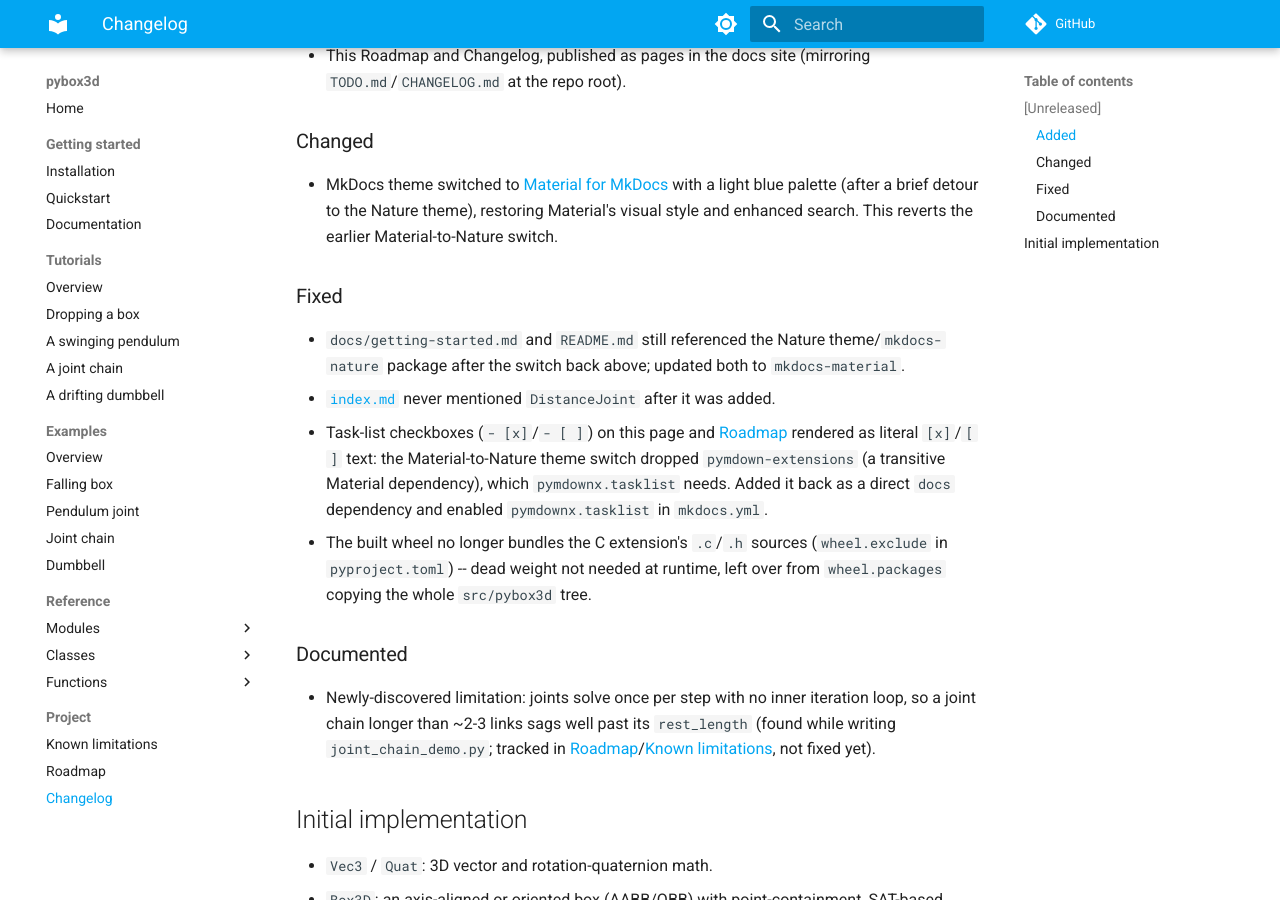
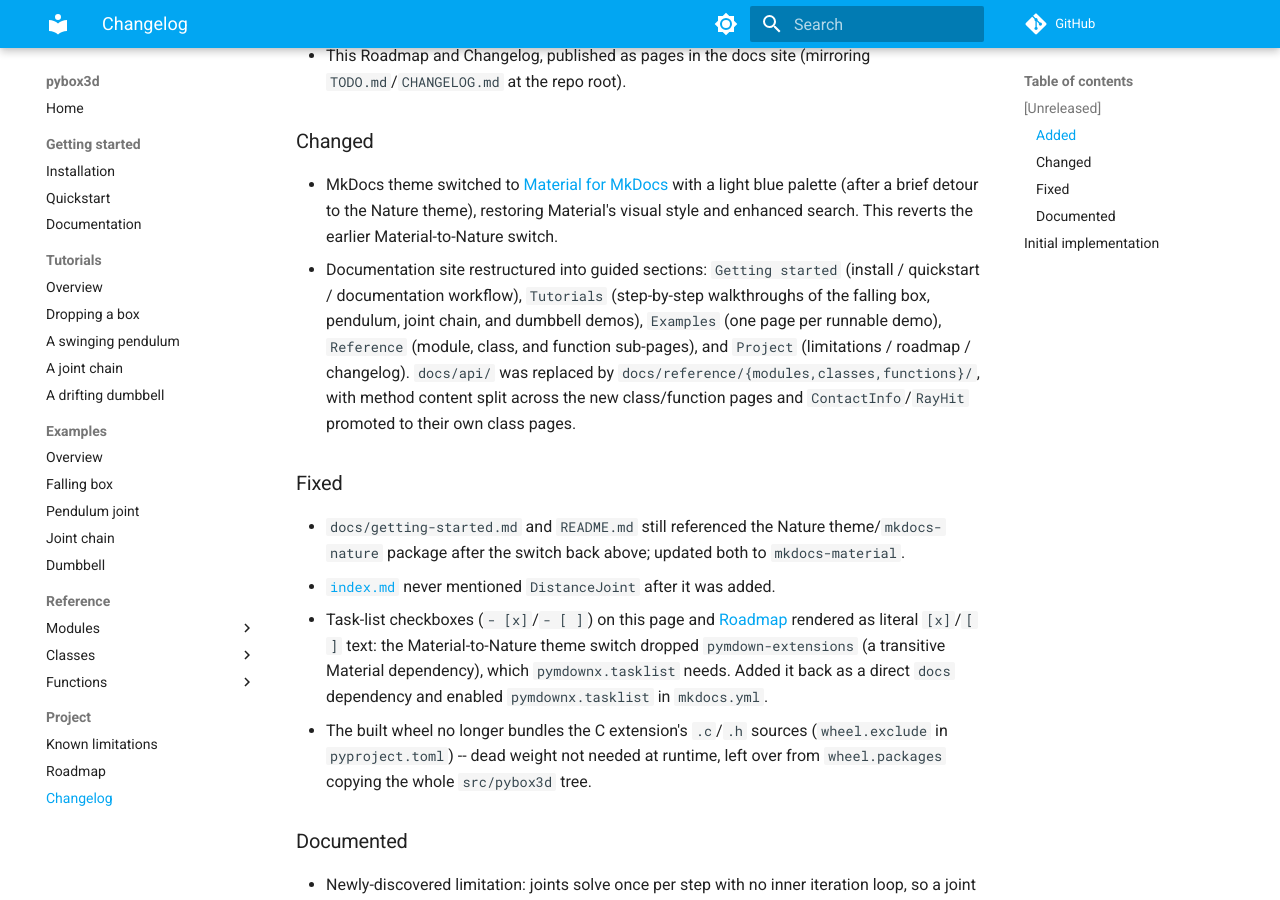
Before and after one commit to algaves/pybox3d, an MkDocs documentation site: the page built from docs/changelog.md, in a window 1280 px wide and 900 px high, scrolled down 814 px. Built offline with MkDocs 1.6.1 and Material for MkDocs 9.7.7, drawn with Linux system fonts in a browser that asks for light colours; comment, search, counter and statistics services are not loaded.

Commit message:
docs(changelog): note docs restructure

```diff
--- a/docs/changelog.md
+++ b/docs/changelog.md
@@ -15,8 +15,8 @@ See [Roadmap](roadmap.md) for what's still missing.
 
 - `DistanceJoint`: a rigid center-to-center distance constraint between
   two bodies already in a `World`, via `World.add_joint()`/`get_joint()`/
-  `remove_joint()`/`joint_count`. See [DistanceJoint](api/joint.md) and
-  the pendulum demo in [Examples](examples.md).
+  `remove_joint()`/`joint_count`. See [DistanceJoint](reference/classes/distancejoint.md) and
+  the pendulum demo in [Examples](examples/index.md).
 - [Roadmap](roadmap.md), tracking missing features against
   <https://box2d.org/documentation3d/topics.html>.
 - This changelog.
@@ -31,7 +31,7 @@ See [Roadmap](roadmap.md) for what's still missing.
 - `examples/joint_chain_demo.py` (a short chain of `DistanceJoint`s
   hanging from a static anchor) and `examples/dumbbell_demo.py` (two
   free dynamic bodies joined by a `DistanceJoint`, no static anchor) --
-  see [Examples](examples.md).
+  see [Examples](examples/index.md).
 - This Roadmap and Changelog, published as pages in the docs site
   (mirroring `TODO.md`/`CHANGELOG.md` at the repo root).
 
@@ -42,6 +42,15 @@ See [Roadmap](roadmap.md) for what's still missing.
   with a light blue palette (after a brief detour to the Nature theme),
   restoring Material's visual style and enhanced search. This reverts
   the earlier Material-to-Nature switch.
+- Documentation site restructured into guided sections: `Getting
+  started` (install / quickstart / documentation workflow), `Tutorials`
+  (step-by-step walkthroughs of the falling box, pendulum, joint chain,
+  and dumbbell demos), `Examples` (one page per runnable demo),
+  `Reference` (module, class, and function sub-pages), and `Project`
+  (limitations / roadmap / changelog). `docs/api/` was replaced by
+  `docs/reference/{modules,classes,functions}/`, with method content
+  split across the new class/function pages and `ContactInfo`/`RayHit`
+  promoted to their own class pages.
 
 ### Fixed
 
```
Also changed, not shown: CHANGELOG.md (+9 -0 lines).
